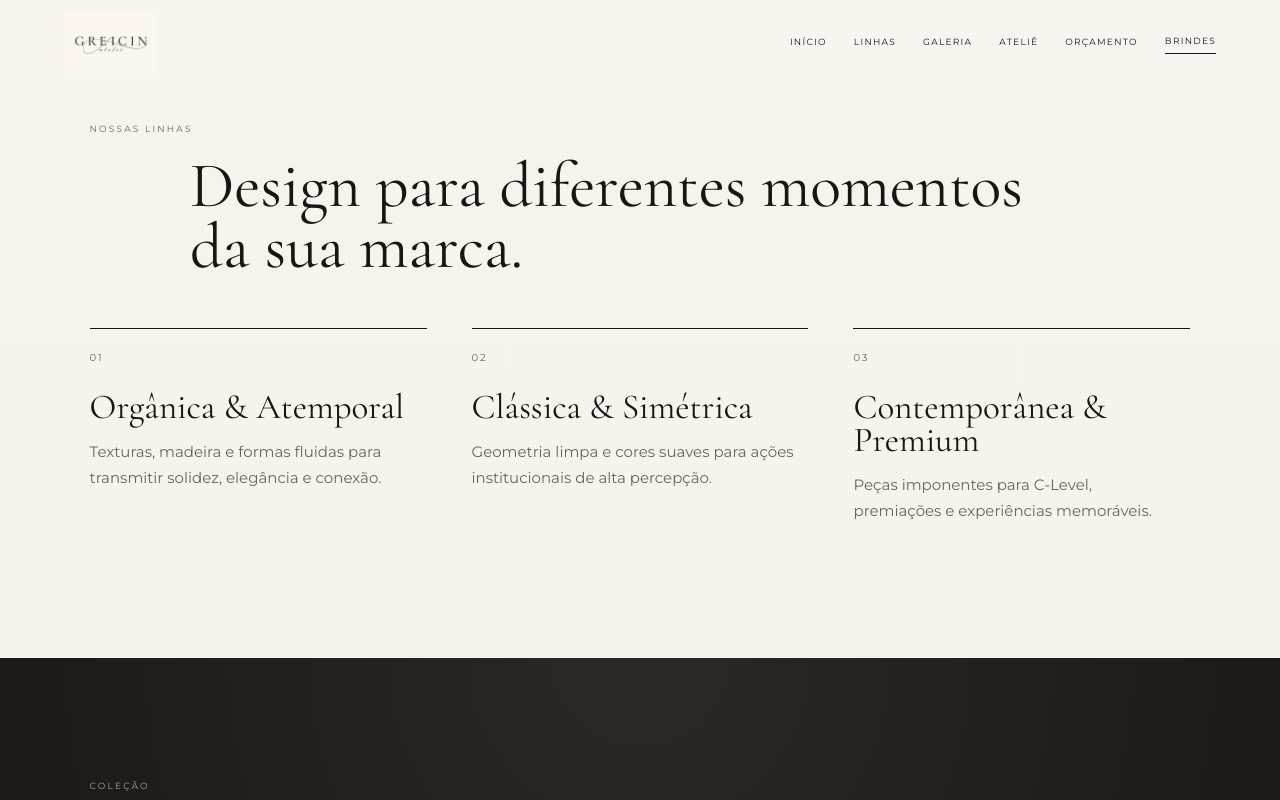
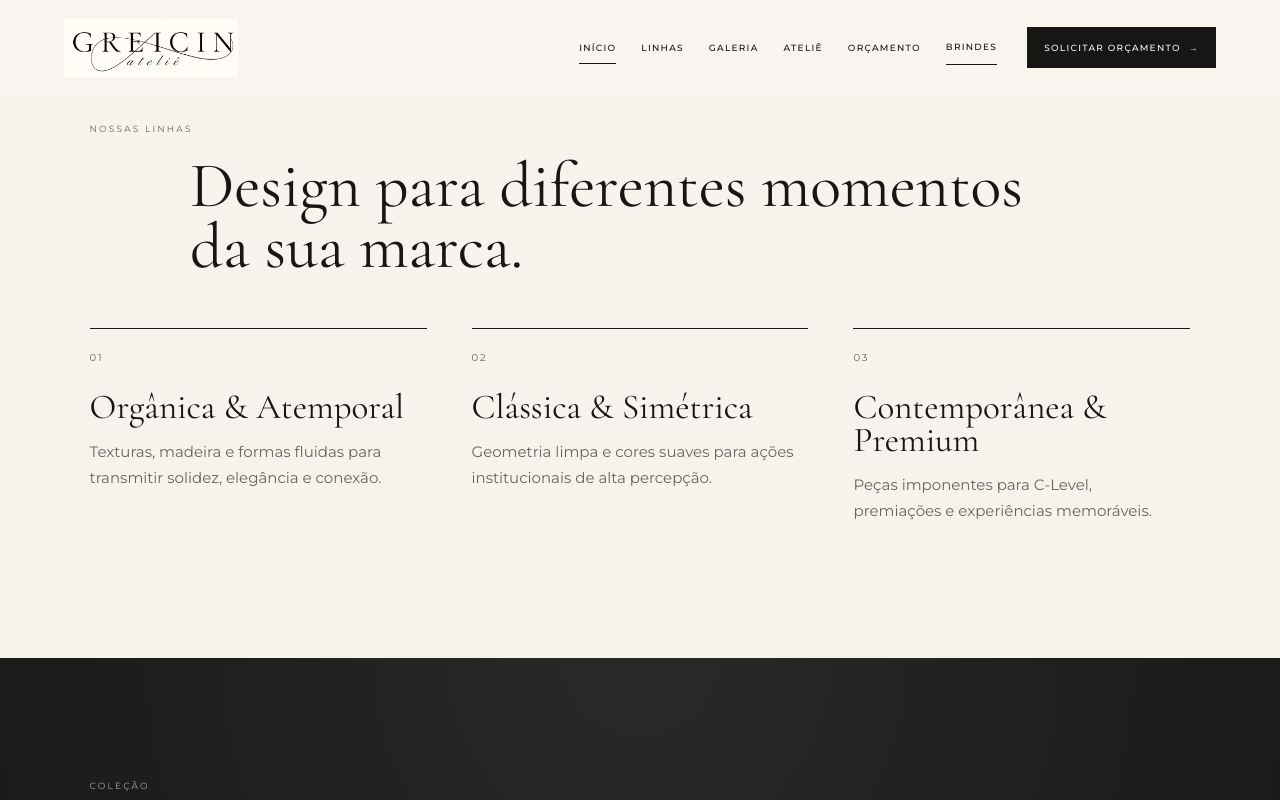
Before and after one commit to roosevelt100-ux/CYPRESS_RECORD_KEY, a website: page index.html in a window 1280 px wide. Both pictures are taken after a click on the link "LINHAS". Shown: the part 1353-2153 px from the top of the page. Drawn offline with nearby package versions, Linux system fonts and the light colour scheme.

Commit message:
Improve header navigation and logo framing

```diff
--- /dev/null
+++ b/css/overrides.css
@@ -0,0 +1,20 @@
+/* Refinamentos visuais do cabeçalho e da navegação. */
+.header { height: 96px; padding: 14px 5vw; gap: 34px; background: rgba(248, 245, 239, .9); backdrop-filter: blur(16px); transition: height .3s ease, border-color .3s ease, box-shadow .3s ease; }
+.header.scrolled { height: 76px; box-shadow: 0 10px 32px rgba(23, 22, 21, .05); }
+.logo { width: 174px; height: 58px; position: relative; overflow: hidden; flex: none; }
+.logo img { position: absolute; top: 50%; left: 50%; width: 206px; max-width: none; height: auto; transform: translate(-50%, -50%); filter: contrast(1.04); }
+.header nav { gap: 25px; font-weight: 500; }
+.header nav a { padding: 9px 0; white-space: nowrap; }
+.header nav a:hover::after, .header nav a:focus-visible::after, .header nav a[aria-current='page']::after { transform: scaleX(1); }
+.header nav .nav-cta { display: none; padding: 12px 16px; background: var(--ink); color: var(--paper); border: 1px solid var(--ink); }
+.header nav .nav-cta::after { display: none; }
+.header nav a:focus-visible, .menu:focus-visible, .logo:focus-visible, .btn:focus-visible { outline: 2px solid var(--accent); outline-offset: 4px; }
+.menu { width: 44px; height: 44px; padding: 11px 9px; border: 1px solid var(--line); border-radius: 50%; background: rgba(255, 255, 255, .45); cursor: pointer; }
+.menu span { display: block; width: 100%; height: 1px; margin: 5px 0; background: currentColor; transition: transform .25s ease, opacity .25s ease; }
+.menu.open span:nth-child(1) { transform: translateY(6px) rotate(45deg); }
+.menu.open span:nth-child(2) { opacity: 0; }
+.menu.open span:nth-child(3) { transform: translateY(-6px) rotate(-45deg); }
+@media (min-width: 1180px) { .header nav .nav-cta { display: inline-flex; align-items: center; gap: 8px; margin-left: 5px; } }
+@media (max-width: 1030px) { .header { padding-left: 4vw; padding-right: 4vw; gap: 20px; } .header nav { gap: 17px; } .logo { width: 158px; } }
+@media (max-width: 900px) { .header { height: 78px; padding: 10px 6vw; } .header.scrolled { height: 70px; } .logo { width: 155px; height: 52px; } .logo img { width: 184px; } .header nav { top: calc(100% + 1px); padding: 26px 7vw 30px; background: rgba(248, 245, 239, .98); backdrop-filter: blur(14px); box-shadow: 0 20px 35px rgba(23, 22, 21, .08); } .header nav a { font-size: 10px; padding: 7px 0; } .header nav .nav-cta { display: inline-flex; margin-top: 8px; } .menu { display: block; } }
+@media (max-width: 520px) { .header { padding-left: 5vw; padding-right: 5vw; } .logo { width: 138px; } .logo img { width: 166px; } }
--- a/index.html
+++ b/index.html
@@ -17,6 +17,7 @@
 <link rel="preconnect" href="https://fonts.googleapis.com"><link rel="preconnect" href="https://fonts.gstatic.com" crossorigin>
 <link href="https://fonts.googleapis.com/css2?family=Cormorant+Garamond:wght@400;500;600&family=Montserrat:wght@400;500;600&display=swap" rel="stylesheet">
 <link rel="stylesheet" href="css/style.css">
+<link rel="stylesheet" href="css/overrides.css">
 <style>
   .gallery{background:radial-gradient(circle at top, #2b2927 0%, #1c1a18 52%, #13110f 100%);color:var(--paper)}
   .gallery .eyebrow{color:#aaa49b}
@@ -51,7 +52,7 @@
 </style>
 </head>
 <body>
-<header class="header" id="header"><a class="logo" href="https://greicin.netlify.app/#inicio"><img src="assets/greicin-logo-premium.png" alt="Greicin Ateliê"></a><button class="menu" aria-label="Abrir menu">☰</button><nav><a href="https://greicin.netlify.app/#inicio">Início</a><a href="#linhas">Linhas</a><a href="#galeria">Galeria</a><a href="#atelie">Ateliê</a><a href="#orcamento">Orçamento</a><a class="admin-link" href="brindes.html">Brindes</a></nav></header>
+<header class="header" id="header"><a class="logo" href="#inicio" aria-label="Greicin Ateliê - voltar ao início"><img src="assets/greicin-logo-premium.png" alt="Greicin Ateliê"></a><button class="menu" type="button" aria-label="Abrir menu" aria-controls="main-navigation" aria-expanded="false"><span></span><span></span><span></span></button><nav id="main-navigation" aria-label="Navegação principal"><a href="#inicio" aria-current="page">Início</a><a href="#linhas">Linhas</a><a href="#galeria">Galeria</a><a href="#atelie">Ateliê</a><a href="#orcamento">Orçamento</a><a class="admin-link" href="brindes.html">Brindes</a><a class="nav-cta" href="#orcamento">Solicitar orçamento <span aria-hidden="true">→</span></a></nav></header>
 <main>
 <section class="hero" id="inicio"><div class="hero-copy"><p class="eyebrow">GREICIN ATELIÊ · DESIGN ADITIVO</p><h1>Brindes que transformam <em>marcas</em> em presença.</h1><p>Desenvolvemos brindes corporativos e organizadores de mesa de alto padrão, personalizados para empresas que valorizam sofisticação, exclusividade e design.</p><div class="hero-actions"><a class="btn dark" href="#orcamento">Solicitar orçamento</a><a class="text-link" href="#galeria">Explorar coleção →</a></div></div><div class="hero-image"><img src="assets/greicin-produtos-hero.svg" alt="Coleção de brindes corporativos Greicin Ateliê"></div></section>
 <section class="intro"><p class="eyebrow">UMA NOVA FORMA DE PRESENTEAR</p><h2>Do conceito à peça final, cada detalhe comunica sua marca.</h2><p>O Greicin Ateliê combina manufatura digital, curadoria estética e personalização para criar peças que permanecem na mesa, na memória e na experiência de quem recebe.</p></section>
--- a/js/main.js
+++ b/js/main.js
@@ -39,10 +39,35 @@ const GreicinSite = {
       });
     }
 
-    menu?.addEventListener('click', () => nav?.classList.toggle('open'));
+    menu?.addEventListener('click', () => {
+      const isOpen = nav?.classList.toggle('open') || false;
+      menu.classList.toggle('open', isOpen);
+      menu.setAttribute('aria-expanded', String(isOpen));
+      menu.setAttribute('aria-label', isOpen ? 'Fechar menu' : 'Abrir menu');
+    });
     document.querySelectorAll('nav a').forEach((a) => {
-      a.addEventListener('click', () => nav?.classList.remove('open'));
+      a.addEventListener('click', () => {
+        nav?.classList.remove('open');
+        menu?.classList.remove('open');
+        menu?.setAttribute('aria-expanded', 'false');
+        menu?.setAttribute('aria-label', 'Abrir menu');
+      });
     });
+
+    const sectionLinks = Array.from(document.querySelectorAll('nav a[href^="#"]'));
+    const sections = sectionLinks.map((link) => document.querySelector(link.getAttribute('href'))).filter(Boolean);
+    if ('IntersectionObserver' in window && sectionLinks.length) {
+      const observer = new IntersectionObserver((entries) => {
+        const visibleSection = entries.find((entry) => entry.isIntersecting);
+        if (!visibleSection) return;
+        sectionLinks.forEach((link) => {
+          const isCurrent = link.getAttribute('href') === `#${visibleSection.target.id}`;
+          link.toggleAttribute('aria-current', isCurrent);
+          if (isCurrent) link.setAttribute('aria-current', 'page');
+        });
+      }, { rootMargin: '-40% 0px -50% 0px', threshold: 0 });
+      sections.forEach((section) => observer.observe(section));
+    }
 
     const uploadButton = document.querySelector('#upload-photos');
     const photoFiles = document.querySelector('#photo-files');
```
